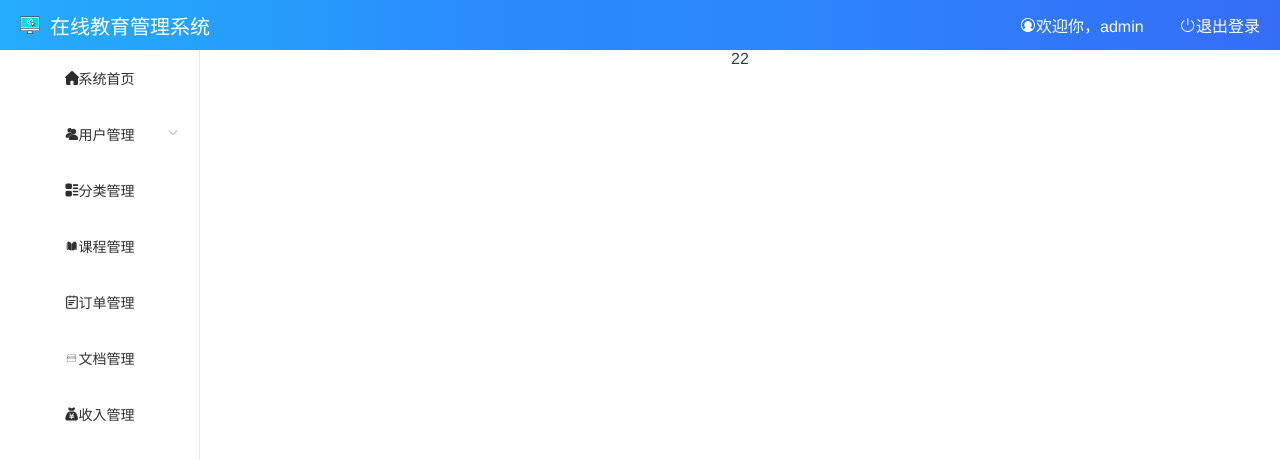
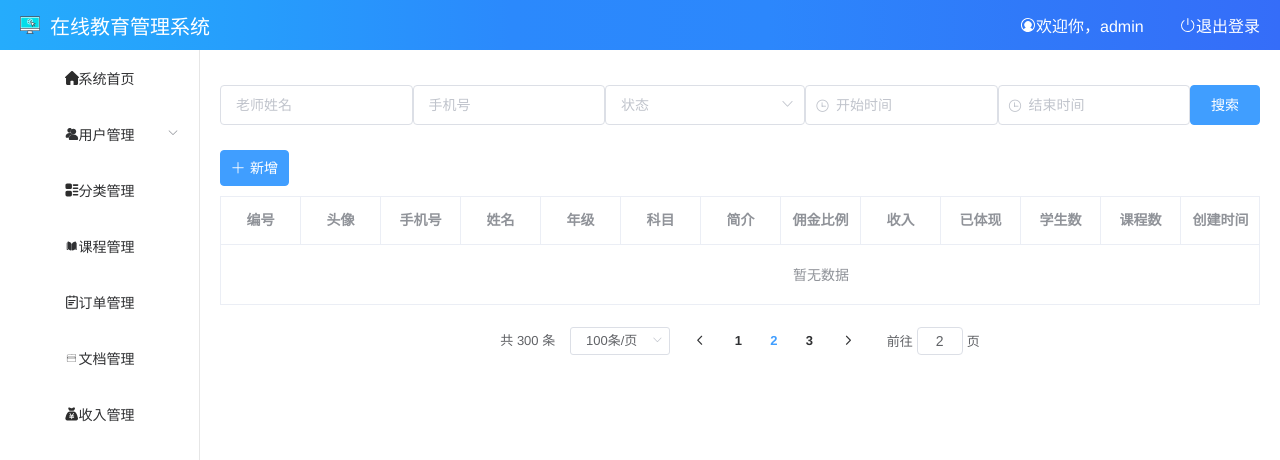
Before and after one commit to MagicHacker/online-education, a Vue app: page /#/mainPage/teacherManage in a window 1280 px wide. Shown: the top 460 px of the page. Built offline with nearby package versions, Linux system fonts and the light colour scheme; the HTML template or start-up script is replaced by a standard one.

Commit message:
feat: 构建教师管理和学生管理组件

```diff
--- a/src/views/student-manage/index.vue
+++ b/src/views/student-manage/index.vue
@@ -1,8 +1,60 @@
 <template>
-  <div>22</div>
+  <div class="student-page-wrap">
+    <div class="student-search-wrap">
+      <el-input v-model="studentName" placeholder="姓名"></el-input>
+      <el-input v-model="phoneNumber" placeholder="手机号"></el-input>
+      <el-date-picker
+        v-model="startTime"
+        type="datetime"
+        placeholder="开始时间"
+      ></el-date-picker>
+      <el-date-picker
+        v-model="endTime"
+        type="datetime"
+        placeholder="结束时间"
+      ></el-date-picker>
+      <el-button type="primary">搜索</el-button>
+    </div>
+    <el-table border>
+      <el-table-column label="姓名"></el-table-column>
+      <el-table-column label="手机号"></el-table-column>
+      <el-table-column label="已购课程"></el-table-column>
+      <el-table-column label="注册时间"></el-table-column>
+    </el-table>
+    <pagination-view></pagination-view>
+  </div>
 </template>
 <script lang="ts">
-import Vue from "vue";
-export default Vue.extend({});
+import { Component, Vue } from "vue-property-decorator";
+import PaginationView from "../../components/pagination-view/index.vue";
+@Component({
+  components: {
+    PaginationView
+  }
+})
+export default class StudentManage extends Vue {
+  studentName = "";
+  phoneNumber = "";
+  startTime = "";
+  endTime = "";
+}
 </script>
-<style lang="less" scoped></style>
+<style lang="less" scoped>
+.student-page-wrap {
+  width: 100%;
+  height: 100%;
+  box-sizing: border-box;
+  padding: 30px 20px 0px;
+  .student-search-wrap {
+    width: 100%;
+    height: 50px;
+    display: flex;
+    justify-content: space-between;
+    align-items: center;
+    margin-bottom: 20px;
+    /deep/ .el-input {
+      width: 200px;
+    }
+  }
+}
+</style>
--- a/src/views/teacher-manage/index.vue
+++ b/src/views/teacher-manage/index.vue
@@ -1,8 +1,99 @@
 <template>
-  <div>22</div>
+  <div class="teacher-page-wrap">
+    <div class="teacher-search-wrap">
+      <el-input v-model="teacherName" placeholder="老师姓名"></el-input>
+      <el-input v-model="phoneNumber" placeholder="手机号"></el-input>
+      <el-select v-model="teacherStatus" placeholder="状态" clearable>
+        <el-option label="启用" value="0"></el-option>
+        <el-option label="停用" value="1"></el-option>
+      </el-select>
+      <el-date-picker
+        v-model="startTime"
+        type="datetime"
+        placeholder="开始时间"
+      ></el-date-picker>
+      <el-date-picker
+        v-model="endTime"
+        type="datetime"
+        placeholder="结束时间"
+      ></el-date-picker>
+      <el-button type="primary">搜索</el-button>
+    </div>
+    <div class="teacher-table-wrap">
+      <el-button type="primary" icon="el-icon-plus">新增</el-button>
+      <el-table border>
+        <el-table-column label="编号" align="center"></el-table-column>
+        <el-table-column label="头像" align="center"></el-table-column>
+        <el-table-column label="手机号" align="center"></el-table-column>
+        <el-table-column label="姓名" align="center"></el-table-column>
+        <el-table-column label="年级" align="center"></el-table-column>
+        <el-table-column label="科目" align="center"></el-table-column>
+        <el-table-column label="简介" align="center"></el-table-column>
+        <el-table-column label="佣金比例" align="center"></el-table-column>
+        <el-table-column label="收入" align="center"></el-table-column>
+        <el-table-column label="已体现" align="center"></el-table-column>
+        <el-table-column label="学生数" align="center"></el-table-column>
+        <el-table-column label="课程数" align="center"></el-table-column>
+        <el-table-column label="创建时间" align="center"></el-table-column>
+        <el-table-column label="状态" align="center"></el-table-column>
+        <el-table-column label="操作" align="center">
+          <template slot-scope="scope">
+            <el-button size="mini" @click="editItem(scope.row)">编辑</el-button>
+            <el-button size="mini" @click="delItem(scope.row)">删除</el-button>
+          </template>
+        </el-table-column>
+      </el-table>
+    </div>
+    <pagination-view></pagination-view>
+  </div>
 </template>
 <script lang="ts">
-import Vue from "vue";
-export default Vue.extend({});
+import { Component, Vue } from "vue-property-decorator";
+import PaginationView from "../../components/pagination-view/index.vue";
+@Component({
+  components: {
+    PaginationView
+  }
+})
+export default class TeacherManage extends Vue {
+  teacherName = "";
+  phoneNumber = "";
+  teacherStatus = "";
+  startTime = "";
+  endTime = "";
+  editItem(): void {
+    console.log("编辑");
+  }
+  delItem(): void {
+    console.log("删除");
+  }
+}
 </script>
-<style lang="less" scoped></style>
+<style lang="less" scoped>
+.teacher-page-wrap {
+  width: 100%;
+  height: 100%;
+  box-sizing: border-box;
+  padding: 30px 20px 0px;
+  .teacher-search-wrap {
+    width: 100%;
+    height: 50px;
+    display: flex;
+    justify-content: space-between;
+    align-items: center;
+    margin-bottom: 20px;
+    /deep/ .el-input {
+      width: 200px;
+    }
+  }
+  .teacher-table-wrap {
+    width: 100%;
+    margin-top: 20px;
+    text-align: left;
+    /deep/ .el-button {
+      padding: 10px;
+      margin-bottom: 10px;
+    }
+  }
+}
+</style>
```
